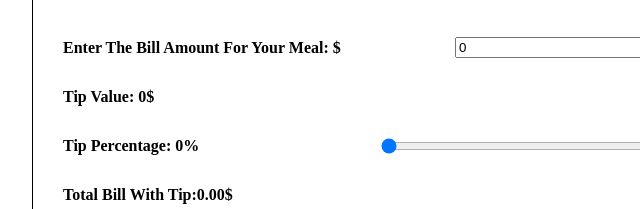
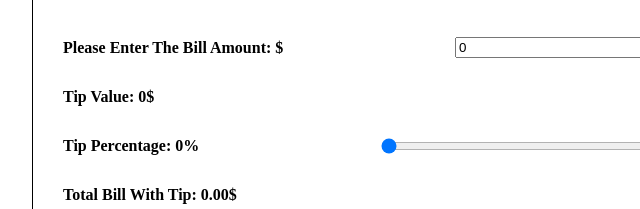
Before and after one commit to Kelsey20/XiaojieLuo_Lab3, a plain HTML site: page index.html in a window 1280 px wide. Shown: the part 151-360 px from the top of the page, 177-817 px from the left. Drawn offline with nearby package versions, Linux system fonts and the light colour scheme.

Commit message:
added the space after label

```diff
--- a/index.html
+++ b/index.html
@@ -12,7 +12,7 @@
         <h1 class="wrapper__title">Tip Calculator</h1>
         <form class="calculator">
             <div class="calculator__row">
-                <label for="bill">enter the bill amount for your meal: $</label>
+                <label for="bill">Please enter the bill amount: $</label>
                 <input type="text" id="bill" class="calculator__bill" value="0" required/>
             </div>
             <div class="calculator__row">
@@ -23,7 +23,7 @@
                 <input type="range" min="0" max="100" value="0" step="1" class="calculator__tip" id="tip" required/>
             </div>
             <div class="calculator__row">
-                <label for='bill'>Total Bill with Tip:<span class="calculator__result"></span></label>
+                <label for='bill'>Total Bill with Tip: <span class="calculator__result"></span></label>
             </div>
         </form>
     </div>
```
